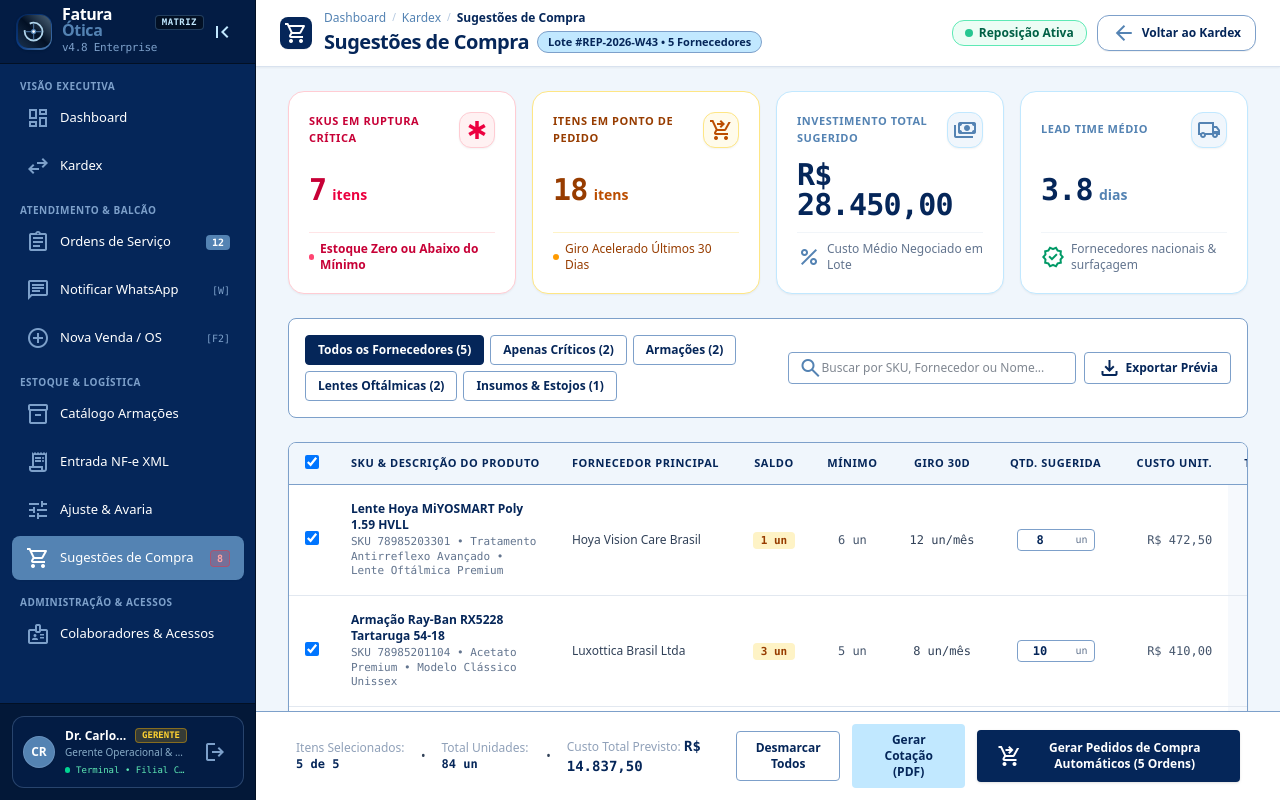
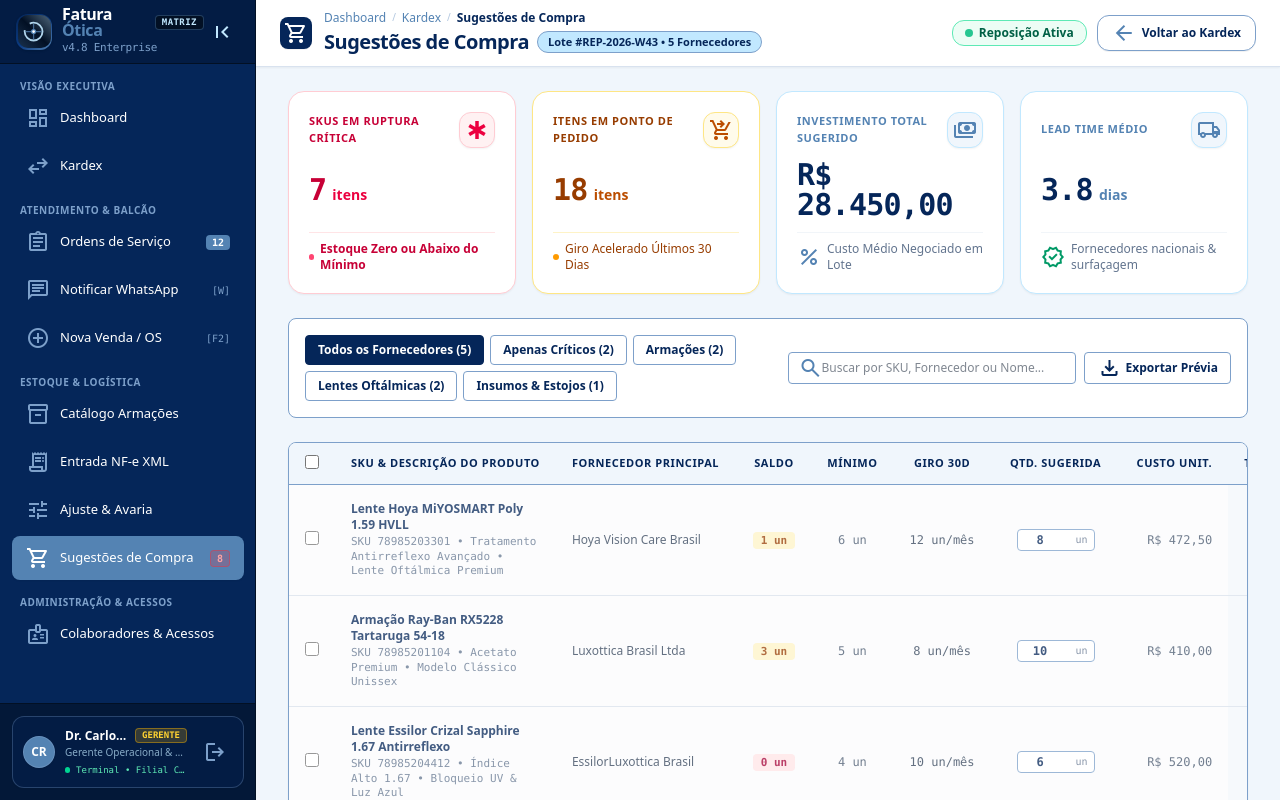
Before and after one commit to Macieljs/Fatura-otica, a Next.js app in the folder frontend/: page /kardex/sugestoes-compra in a window 1280 px wide. Shown: the top 800 px of the page. Built offline with nearby package versions, Linux system fonts and the light colour scheme.

Commit message:
feat(kardex): transformar barra estatica de pedidos em caixa flutuante dinâmica sob demanda

```diff
--- a/frontend/app/kardex/sugestoes-compra/page.tsx
+++ b/frontend/app/kardex/sugestoes-compra/page.tsx
@@ -6,6 +6,7 @@
 import { useOperator } from "@/hooks/useOperator";
 import { useToast } from "@/components/ToastProvider";
 import PageHeader from "@/components/PageHeader";
+import Button from "@/components/Button";
 
 interface SugestaoItem {
   id: string;
@@ -84,7 +85,7 @@
       custoUnitario: 472.5,
       urgencia: "critico",
       urgenciaLabel: "Crítico / Ruptura",
-      selected: true,
+      selected: false,
     },
     {
       id: "2",
@@ -100,7 +101,7 @@
       custoUnitario: 410.0,
       urgencia: "atencao",
       urgenciaLabel: "Atenção / Ponto Pedido",
-      selected: true,
+      selected: false,
     },
     {
       id: "3",
@@ -116,7 +117,7 @@
       custoUnitario: 520.0,
       urgencia: "critico",
       urgenciaLabel: "Esgotado / Balcão Zero",
-      selected: true,
+      selected: false,
     },
     {
       id: "4",
@@ -132,7 +133,7 @@
       custoUnitario: 297.5,
       urgencia: "atencao",
       urgenciaLabel: "Atenção / Giro Alto",
-      selected: true,
+      selected: false,
     },
     {
       id: "5",
@@ -148,7 +149,7 @@
       custoUnitario: 17.25,
       urgencia: "normal",
       urgenciaLabel: "Normal / Reposição",
-      selected: true,
+      selected: false,
     },
   ]);
 
@@ -530,54 +531,75 @@
         </section>
       </div>
 
-      {/* Sticky Bottom Bar de Execução em Lote */}
-      <footer className="fixed bottom-0 left-0 md:left-64 right-0 z-30 bg-[#FFFFFF] border-t border-[#7DA0CA] px-6 lg:px-10 py-3 shadow-md">
-        <div className="max-w-7xl mx-auto flex flex-col sm:flex-row items-center justify-between gap-4">
-          <div className="flex items-center gap-4 text-xs font-medium text-slate-700">
-            <div>
-              <span className="text-slate-400">Itens Selecionados:</span>{" "}
-              <strong className="text-[#052659] font-mono">{totalItensSelecionados} de {itens.length}</strong>
+      {/* 4. BARRA FLUTUANTE DE AÇÕES EM LOTE (Sobe em caixa somente quando há itens marcados) */}
+      {totalItensSelecionados > 0 && (
+        <aside
+          id="bar-sugestoes-acoes-em-lote"
+          aria-label="Ações em lote de reposição"
+          className="fixed bottom-6 left-1/2 -translate-x-1/2 z-40 w-[calc(100%-2rem)] max-w-5xl bg-[#052659] text-white px-4 py-3 sm:px-6 sm:py-3.5 rounded-2xl shadow-2xl border border-[#5483B3]/40 flex flex-col md:flex-row items-center justify-between gap-3 sm:gap-4 animate-in fade-in slide-in-from-bottom-5 duration-200 backdrop-blur-md"
+        >
+          {/* Metadados de Seleção */}
+          <div className="flex flex-wrap items-center gap-2 sm:gap-4 text-xs">
+            <div className="flex items-center gap-2 pr-3 border-r border-[#5483B3]/40">
+              <span className="h-6 px-2.5 rounded-full bg-[#C1E8FF] text-[#052659] text-xs font-mono font-bold flex items-center justify-center shadow-xs">
+                {totalItensSelecionados} de {itens.length}
+              </span>
+              <span className="font-semibold text-slate-200 hidden sm:inline">
+                {totalItensSelecionados === 1 ? "item selecionado" : "itens selecionados"}
+              </span>
             </div>
-            <span>•</span>
-            <div>
-              <span className="text-slate-400">Total Unidades:</span>{" "}
-              <strong className="text-[#052659] font-mono">{totalUnidadesSelecionadas} un</strong>
+
+            <div className="text-[#C1E8FF]">
+              <span className="text-[#7DA0CA]">Unidades:</span>{" "}
+              <strong className="text-white font-mono">{totalUnidadesSelecionadas} un</strong>
             </div>
-            <span>•</span>
-            <div>
-              <span className="text-slate-400">Custo Total Previsto:</span>{" "}
-              <strong className="text-[#052659] font-mono text-sm">
+
+            <span className="hidden sm:inline text-[#5483B3]">•</span>
+
+            <div className="text-[#C1E8FF]">
+              <span className="text-[#7DA0CA]">Custo Previsto:</span>{" "}
+              <strong className="text-white font-mono text-sm ml-1">
                 R$ {valorTotalInvestimento.toLocaleString("pt-BR", { minimumFractionDigits: 2 })}
               </strong>
             </div>
           </div>
 
-          <div className="flex items-center gap-3 w-full sm:w-auto justify-end">
-            <button
+          {/* Botões de Ação com proteção contra múltiplos cliques e alto contraste */}
+          <div className="flex items-center gap-2.5 w-full md:w-auto justify-end">
+            <Button
               id="btn-sugestoes-desmarcar-todos"
-              type="button"
+              variant="ghost"
+              size="sm"
               onClick={() => toggleSelectAll(false)}
-              className="px-4 py-2 rounded border border-[#7DA0CA] text-[#052659] hover:bg-[#F0F6FC] text-xs font-semibold transition-colors"
+              className="text-[#C1E8FF] hover:text-white hover:bg-white/10"
             >
               Desmarcar Todos
-            </button>
-            <button
+            </Button>
+
+            <Button
               id="btn-sugestoes-gerar-cotacao-pdf"
-              type="button"
+              variant="outline"
+              size="sm"
+              icon="picture_as_pdf"
               onClick={() =>
-                toast.info("Gerando cotação consolidada em PDF para os 5 fornecedores mapeados...", {
+                toast.info("Gerando cotação consolidada em PDF para os fornecedores mapeados...", {
                   title: "Cotação em Lote",
                   icon: "picture_as_pdf",
                 })
               }
-              className="px-4 py-2 rounded bg-[#C1E8FF] text-[#052659] hover:bg-[#a9daf8] text-xs font-semibold transition-colors"
+              className="bg-white/10 hover:bg-white/20 text-white border-[#5483B3]/60 shadow-xs"
             >
-              Gerar Cotação (PDF)
-            </button>
-            <button
+              Cotação (PDF)
+            </Button>
+
+            <Button
               id="btn-sugestoes-emitir-pedidos-lote"
-              type="button"
-              onClick={() => {
+              variant="accent"
+              size="sm"
+              icon="shopping_cart_checkout"
+              preventDoubleClick={true}
+              onClick={async () => {
+                await new Promise((resolve) => setTimeout(resolve, 600));
                 setPedidosGeradosSucesso(true);
                 toast.success(
                   `${totalItensSelecionados} Ordens de Compra geradas com sucesso para os fornecedores!`,
@@ -587,14 +609,12 @@
                   }
                 );
               }}
-              className="px-5 py-2.5 rounded bg-[#052659] hover:bg-[#021024] text-white text-xs font-bold transition-colors shadow-sm flex items-center gap-2"
             >
-              <span className="material-symbols-outlined text-[17px]">shopping_cart_checkout</span>
-              Gerar Pedidos de Compra Automáticos ({totalItensSelecionados} Ordens)
-            </button>
+              Gerar Pedidos ({totalItensSelecionados})
+            </Button>
           </div>
-        </div>
-      </footer>
+        </aside>
+      )}
 
       {/* Modal Corporativo de Ajuste de Parâmetros de Reposição */}
       {itemParaAjuste && (
```
